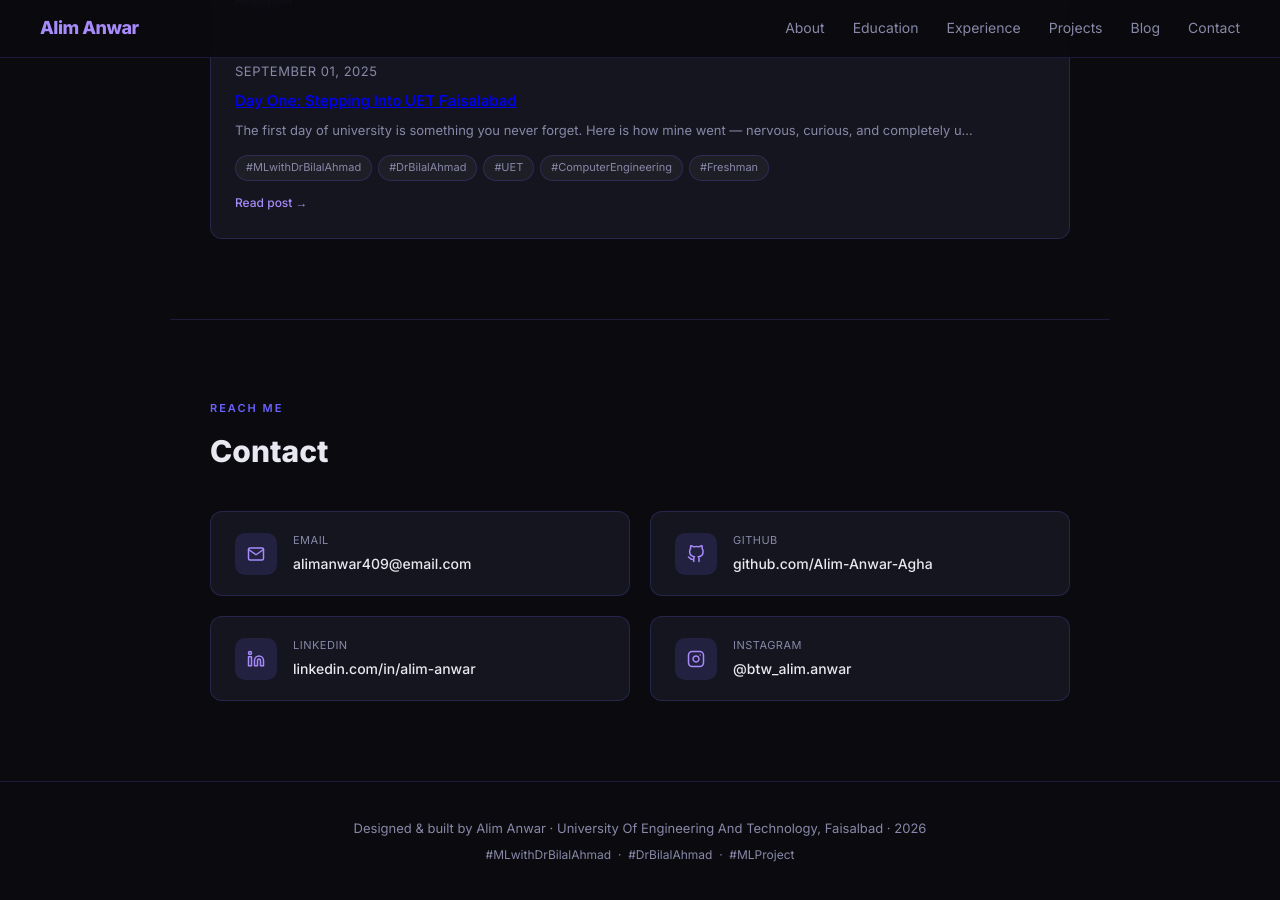
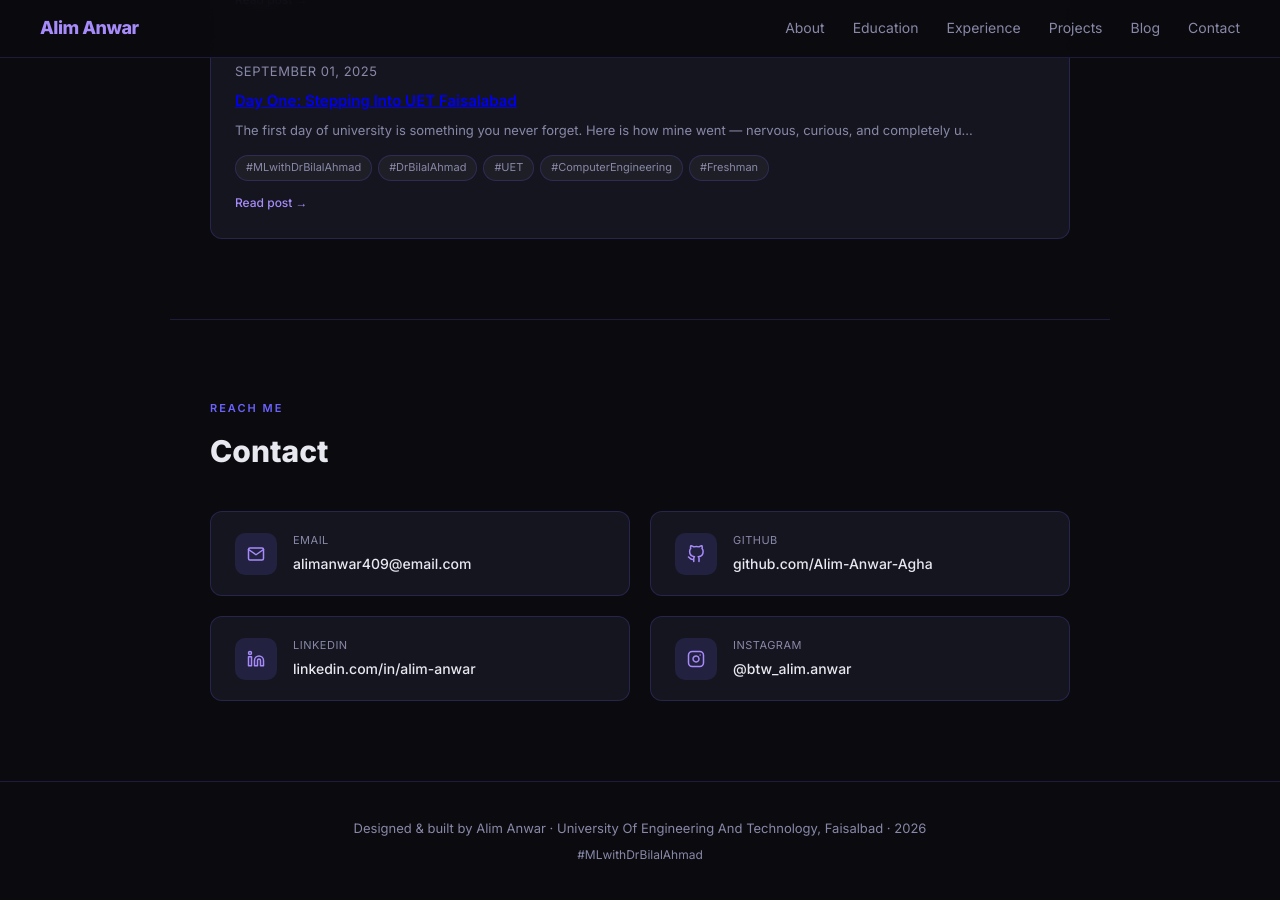
Before and after one commit to Alim-Anwar-Agha/My-Portfolio, a Jekyll site: the page built from index.html, in a window 1280 px wide and 900 px high, scrolled down 7834 px. Built offline with Jekyll 4.4.1, drawn with Linux system fonts in a browser that asks for light colours.

Commit message:
Update index.html

```diff
--- a/index.html
+++ b/index.html
@@ -396,7 +396,7 @@
 
 <footer>
   <p>Designed &amp; built by Alim Anwar · University Of Engineering And Technology, Faisalbad · 2026</p>
-  <p>#MLwithDrBilalAhmad &nbsp;·&nbsp; #DrBilalAhmad &nbsp;·&nbsp; #MLProject</p>
+  <p>#MLwithDrBilalAhmad</p>
 </footer>
 
 <script>
```
